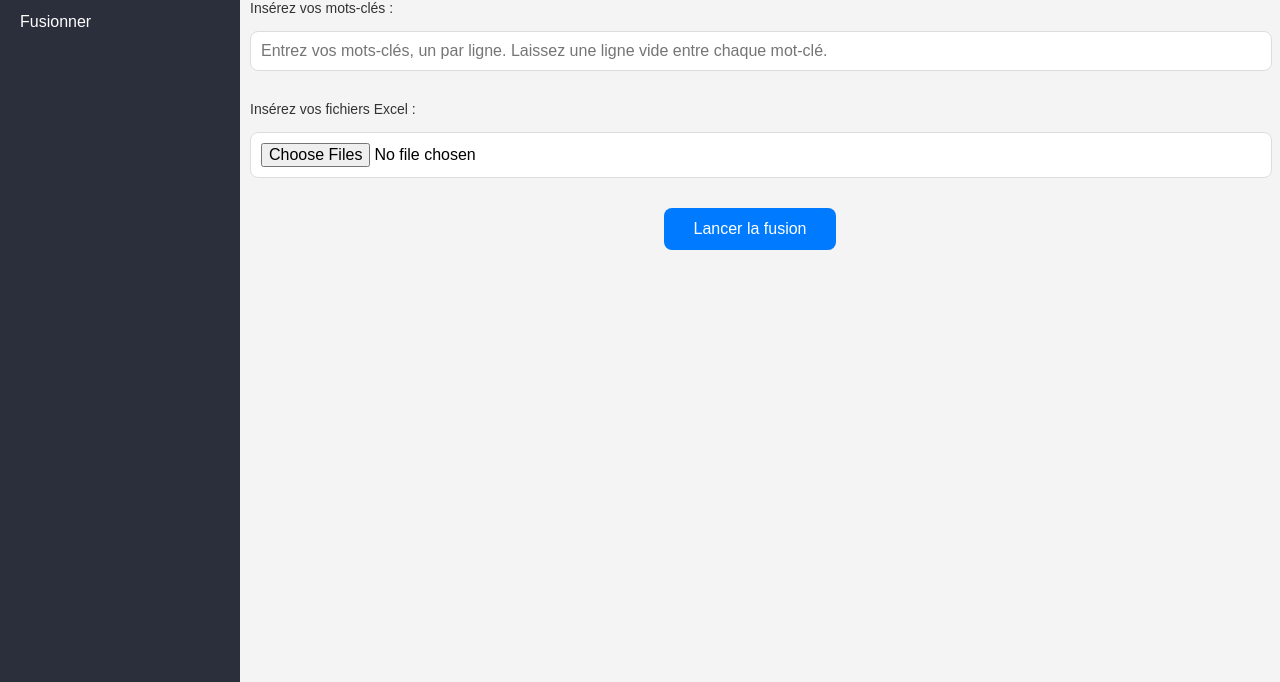
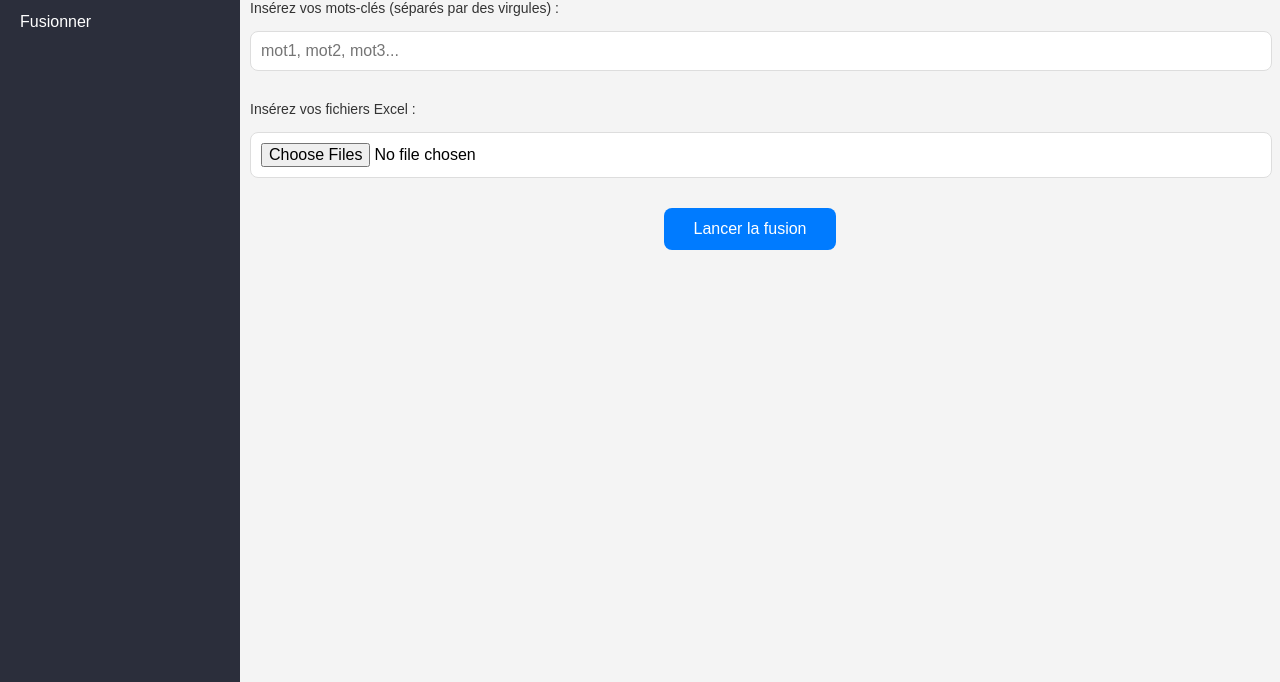
Before and after one commit to celineahmim/Excel, a plain HTML site: page static/index.html in a window 1280 px wide. Shown: the part 118-800 px from the top of the page. Drawn offline with Linux system fonts and the light colour scheme.

Commit message:
index.html

```diff
--- a/static/index.html
+++ b/static/index.html
@@ -16,9 +16,10 @@
     <div class="container">
         <h2>Fusionner des fichiers Excel</h2>
 
+        <!-- Section de téléchargement des fichiers avec un seul champ de mots-clés -->
         <div class="upload-section">
-            <label>Insérez vos mots-clés :</label>
-            <input type="text" id="mots-cles" placeholder="Entrez vos mots-clés, un par ligne. Laissez une ligne vide entre chaque mot-clé.">
+            <label>Insérez vos mots-clés (séparés par des virgules) :</label>
+            <input type="text" id="mots-cles" placeholder="mot1, mot2, mot3...">
         </div>
 
         <div class="file-section">
```
